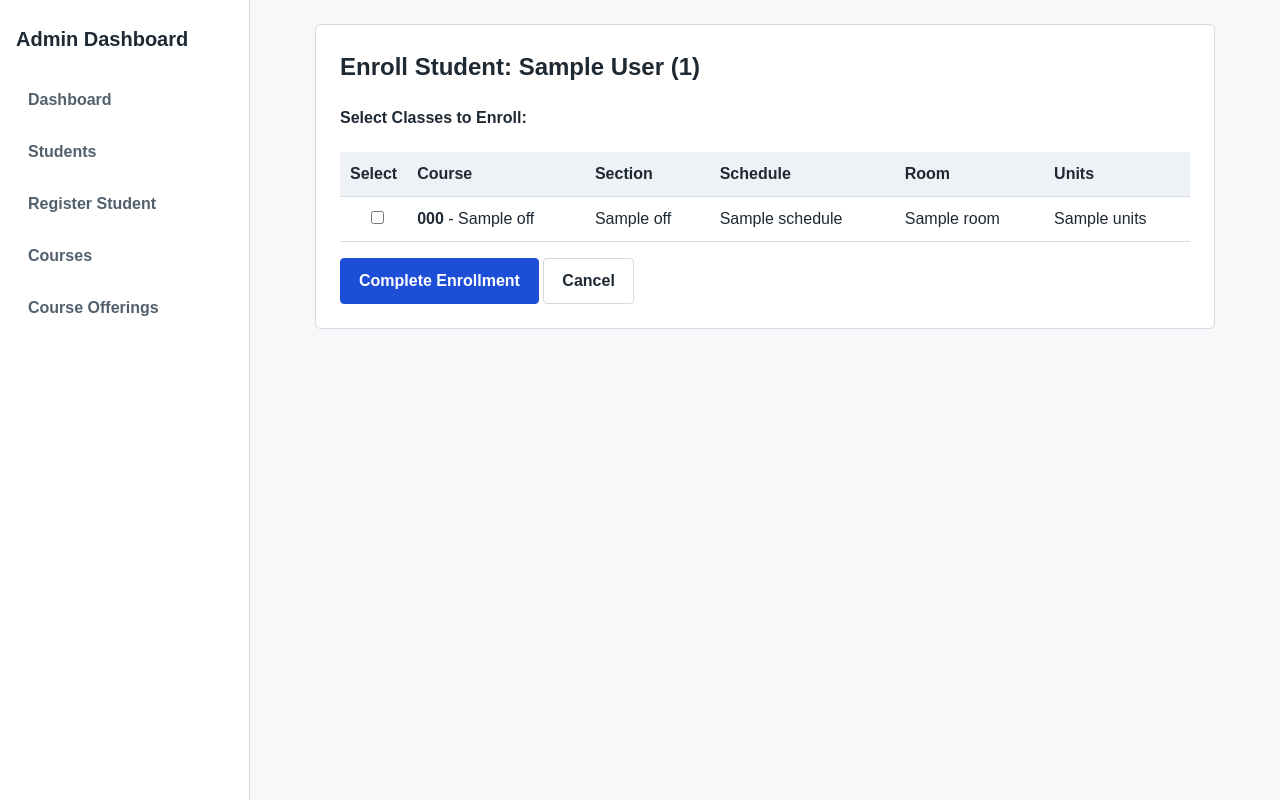
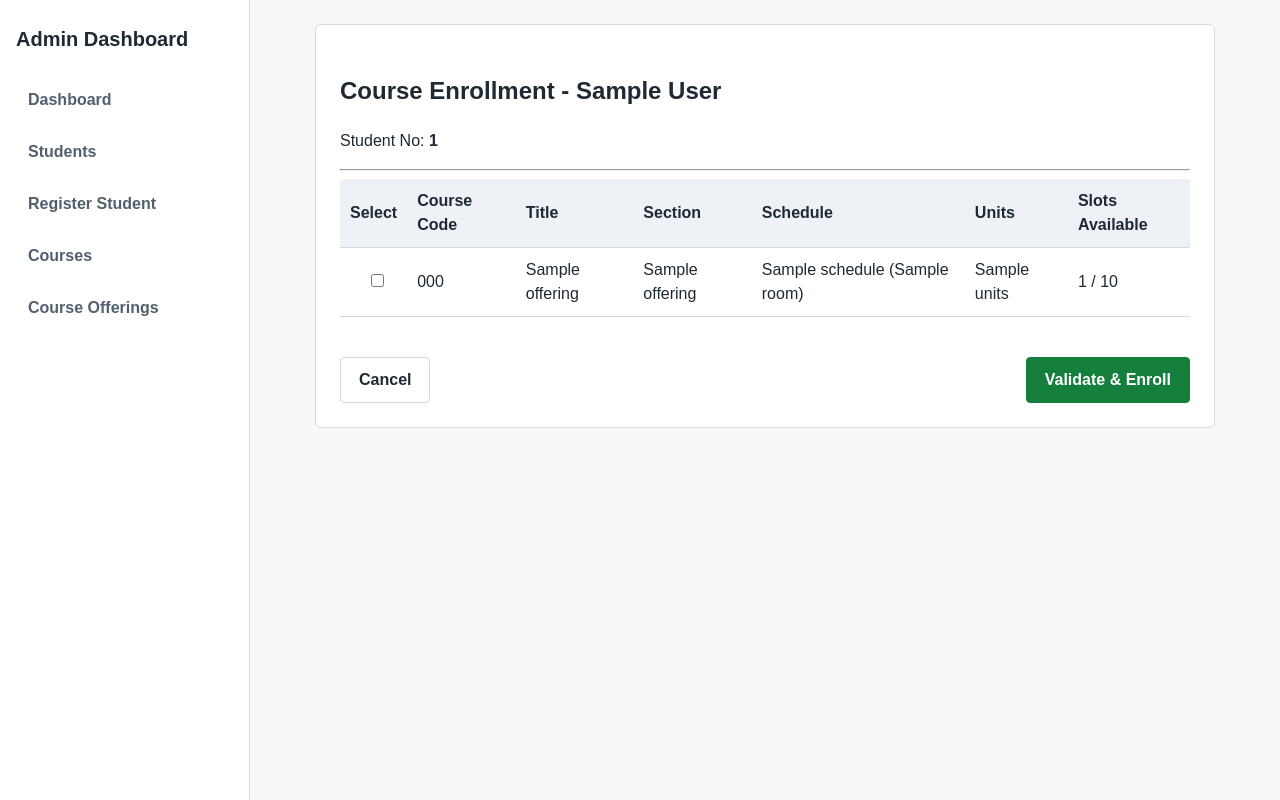
Before and after one commit to AntonioRA3377/Enrollment-system-, a Flask app: template templates/enrollment_form.html in a window 1280 px wide. Run offline with Flask 3, Linux system fonts and the light colour scheme; the template is opened without the code that fills it: most values are stand-ins (such as "Sample title", 1, 10 or a date in 2020).

Commit message:
Complete Lab 11: Enrollment Validation and resolve routing/template bug fixes

```diff
--- a/app.py
+++ b/app.py
@@ -127,7 +127,7 @@ def student_new():
         first_name = request.form['first_name']
         last_name = request.form['last_name']
         email = request.form['email']
-        program_id = request.form['program_id']
+        program_id = request.form.get('program_id')
 
         try:
             cursor.execute(
@@ -154,6 +154,68 @@ def student_new():
     return render_template('student_form.html', programs=programs)
 
 
+@app.route('/student/edit/<int:student_id>', methods=['GET', 'POST'])
+def student_edit(student_id):
+    conn = get_db_connection()
+    cursor = conn.cursor(dictionary=True)
+
+    if request.method == 'POST':
+        first_name = request.form['first_name']
+        last_name = request.form['last_name']
+        email = request.form['email']
+        program_id = request.form.get('program_id')
+
+        try:
+            cursor.execute(
+                """
+                UPDATE students
+                SET first_name = %s, last_name = %s, email = %s, program_id = %s
+                WHERE student_id = %s
+            """,
+                (first_name, last_name, email, program_id, student_id),
+            )
+            conn.commit()
+            flash('Student profile updated successfully!', 'success')
+            return redirect(url_for('student_profile', student_id=student_id))
+        except Exception as e:
+            conn.rollback()
+            flash(f'Error updating student: {e}', 'danger')
+
+    cursor.execute('SELECT * FROM students WHERE student_id = %s', (student_id,))
+    student = cursor.fetchone()
+
+    cursor.execute('SELECT * FROM programs')
+    programs = cursor.fetchall()
+
+    cursor.close()
+    conn.close()
+
+    if not student:
+        flash('Student not found.', 'danger')
+        return redirect(url_for('students'))
+
+    return render_template('student_form.html', student=student, programs=programs)
+
+
+@app.route('/student/delete/<int:student_id>', methods=['POST'])
+def student_delete(student_id):
+    conn = get_db_connection()
+    cursor = conn.cursor()
+
+    try:
+        cursor.execute("DELETE FROM students WHERE student_id = %s", (student_id,))
+        conn.commit()
+        flash('Student record deleted successfully!', 'success')
+    except Exception as e:
+        conn.rollback()
+        flash(f'Error deleting student: {e}', 'danger')
+    finally:
+        cursor.close()
+        conn.close()
+
+    return redirect(url_for('students'))
+
+
 # ---------------------------------------------------------
 # PROGRAMS & COURSES ROUTES
 # ---------------------------------------------------------
@@ -177,6 +239,94 @@ def courses():
     cursor.close()
     conn.close()
     return render_template('courses.html', courses=courses_list)
+
+
+@app.route('/course/new', methods=['GET', 'POST'])
+def course_new():
+    conn = get_db_connection()
+    cursor = conn.cursor(dictionary=True)
+
+    if request.method == 'POST':
+        course_code = request.form['course_code']
+        course_title = request.form['course_title']
+        units = request.form['units']
+
+        try:
+            cursor.execute(
+                """
+                INSERT INTO courses (course_code, course_title, units)
+                VALUES (%s, %s, %s)
+            """,
+                (course_code, course_title, units),
+            )
+            conn.commit()
+            flash('Course added successfully!', 'success')
+            return redirect(url_for('courses'))
+        except Exception as e:
+            conn.rollback()
+            flash(f'Error adding course: {e}', 'danger')
+        finally:
+            cursor.close()
+            conn.close()
+
+    return render_template('course_form.html')
+
+
+@app.route('/course/edit/<int:course_id>', methods=['GET', 'POST'])
+def course_edit(course_id):
+    conn = get_db_connection()
+    cursor = conn.cursor(dictionary=True)
+
+    if request.method == 'POST':
+        course_code = request.form['course_code']
+        course_title = request.form['course_title']
+        units = request.form['units']
+
+        try:
+            cursor.execute(
+                """
+                UPDATE courses
+                SET course_code = %s, course_title = %s, units = %s
+                WHERE course_id = %s
+            """,
+                (course_code, course_title, units, course_id),
+            )
+            conn.commit()
+            flash('Course updated successfully!', 'success')
+            return redirect(url_for('courses'))
+        except Exception as e:
+            conn.rollback()
+            flash(f'Error updating course: {e}', 'danger')
+
+    cursor.execute('SELECT * FROM courses WHERE course_id = %s', (course_id,))
+    course = cursor.fetchone()
+    cursor.close()
+    conn.close()
+
+    if not course:
+        flash('Course not found.', 'danger')
+        return redirect(url_for('courses'))
+
+    return render_template('course_form.html', course=course)
+
+
+@app.route('/course/delete/<int:course_id>', methods=['POST'])
+def course_delete(course_id):
+    conn = get_db_connection()
+    cursor = conn.cursor()
+
+    try:
+        cursor.execute("DELETE FROM courses WHERE course_id = %s", (course_id,))
+        conn.commit()
+        flash('Course deleted successfully!', 'success')
+    except Exception as e:
+        conn.rollback()
+        flash(f'Error deleting course: {e}', 'danger')
+    finally:
+        cursor.close()
+        conn.close()
+
+    return redirect(url_for('courses'))
 
 
 # ---------------------------------------------------------
@@ -236,8 +386,27 @@ def offering_new():
     return render_template('offering_form.html', courses=courses_list)
 
 
+@app.route('/offering/delete/<int:offering_id>', methods=['POST'])
+def offering_delete(offering_id):
+    conn = get_db_connection()
+    cursor = conn.cursor()
+
+    try:
+        cursor.execute("DELETE FROM course_offerings WHERE offering_id = %s", (offering_id,))
+        conn.commit()
+        flash('Course offering deleted successfully!', 'success')
+    except Exception as e:
+        conn.rollback()
+        flash(f'Error deleting offering: {e}', 'danger')
+    finally:
+        cursor.close()
+        conn.close()
+
+    return redirect(url_for('offerings'))
+
+
 # ---------------------------------------------------------
-# LAB 9: ENROLLMENT & BILLING ASSESSMENT ROUTES
+# LAB 9 & LAB 11: ENROLLMENT & VALIDATION ROUTES
 # ---------------------------------------------------------
 @app.route('/enroll/<int:student_id>', methods=['GET', 'POST'])
 def enroll(student_id):
@@ -247,45 +416,66 @@ def enroll(student_id):
     if request.method == 'POST':
         selected_offerings = request.form.getlist('offering_ids')
 
+        # 1. Validation: At least one course selected
         if not selected_offerings:
             flash('Please select at least one course to enroll.', 'warning')
             return redirect(url_for('enroll', student_id=student_id))
 
         try:
-            cursor.execute(
-                "INSERT INTO enrollments (student_id) VALUES (%s)",
-                (student_id,),
-            )
+            # 2. Validation: Check section capacities & duplicate enrollments
+            for offering_id in selected_offerings:
+                cursor.execute("""
+                    SELECT co.capacity, co.section_name, c.course_code,
+                           (SELECT COUNT(*) FROM enrollment_items ei WHERE ei.offering_id = co.offering_id) AS enrolled_count
+                    FROM course_offerings co
+                    JOIN courses c ON co.course_id = c.course_id
+                    WHERE co.offering_id = %s
+                """, (offering_id,))
+                offering_info = cursor.fetchone()
+
+                if offering_info and offering_info['enrolled_count'] >= offering_info['capacity']:
+                    flash(f"Cannot enroll: Course {offering_info['course_code']} ({offering_info['section_name']}) is already full!", "danger")
+                    return redirect(url_for('enroll', student_id=student_id))
+
+                cursor.execute("""
+                    SELECT ei.item_id
+                    FROM enrollment_items ei
+                    JOIN enrollments e ON ei.enrollment_id = e.enrollment_id
+                    WHERE e.student_id = %s AND ei.offering_id = %s
+                """, (student_id, offering_id))
+                already_enrolled = cursor.fetchone()
+
+                if already_enrolled:
+                    flash(f"Validation Error: Student is already enrolled in {offering_info['course_code']} ({offering_info['section_name']}).", "danger")
+                    return redirect(url_for('enroll', student_id=student_id))
+
+            # 3. Create Enrollment
+            cursor.execute("INSERT INTO enrollments (student_id) VALUES (%s)", (student_id,))
             enrollment_id = cursor.lastrowid
 
             for offering_id in selected_offerings:
-                cursor.execute(
-                    """
+                cursor.execute("""
                     INSERT INTO enrollment_items (enrollment_id, offering_id)
                     VALUES (%s, %s)
-                """,
-                    (enrollment_id, offering_id),
-                )
+                """, (enrollment_id, offering_id))
 
             conn.commit()
-            flash('Student enrolled successfully!', 'success')
-            return redirect(
-                url_for('assessment', enrollment_id=enrollment_id)
-            )
+            flash('Enrollment successfully validated and created!', 'success')
+            return redirect(url_for('assessment', enrollment_id=enrollment_id))
+
         except Exception as e:
             conn.rollback()
-            flash(f'Enrollment failed: {e}', 'danger')
+            flash(f'Enrollment validation failed: {e}', 'danger')
         finally:
             cursor.close()
             conn.close()
 
-    cursor.execute(
-        'SELECT * FROM students WHERE student_id = %s', (student_id,)
-    )
+    cursor.execute('SELECT * FROM students WHERE student_id = %s', (student_id,))
     student = cursor.fetchone()
 
     cursor.execute("""
-        SELECT co.*, c.course_code, c.course_title, c.units
+        SELECT co.*, c.course_code, c.course_title, c.units,
+               (SELECT COUNT(*) FROM enrollment_items ei WHERE ei.offering_id = co.offering_id) AS enrolled_count
         FROM course_offerings co
         JOIN courses c ON co.course_id = c.course_id
     """)
@@ -293,9 +483,7 @@ def enroll(student_id):
 
     cursor.close()
     conn.close()
-    return render_template(
-        'enrollment_form.html', student=student, offerings=available_offerings
-    )
+    return render_template('enrollment_form.html', student=student, offerings=available_offerings)
 
 
 @app.route('/assessment/<int:enrollment_id>')
--- a/templates/enrollment_form.html
+++ b/templates/enrollment_form.html
@@ -1,42 +1,57 @@
- {% extends 'base.html' %}
+{% extends "base.html" %}
+
+{% block title %}Enroll Courses{% endblock %}
 
 {% block content %}
-<h2>Enroll Student: {{ student.first_name }} {{ student.last_name }} ({{ student.student_number }})</h2>
+<div class="container mt-4">
+    <h2>Course Enrollment - {{ student.first_name }} {{ student.last_name }}</h2>
+    <p class="text-muted">Student No: <strong>{{ student.student_number }}</strong></p>
+    <hr>
 
-<form method="POST" class="mt-3">
-    <h4>Select Classes to Enroll:</h4>
-    <table class="table table-bordered table-hover mt-2">
-        <thead class="table-dark">
+    <form method="POST" action="{{ url_for('enroll', student_id=student.student_id) }}">
+        <div class="table-wrap">
+            <table class="table">
+                <thead>
                     <tr>
-                <th style="width: 50px;">Select</th>
-                <th>Course</th>
-                <th>Section</th>
-                <th>Schedule</th>
-                <th>Room</th>
-                <th>Units</th>
+                        <th scope="col">Select</th>
+                        <th scope="col">Course Code</th>
+                        <th scope="col">Title</th>
+                        <th scope="col">Section</th>
+                        <th scope="col">Schedule</th>
+                        <th scope="col">Units</th>
+                        <th scope="col">Slots Available</th>
                     </tr>
                 </thead>
                 <tbody>
-            {% for off in offerings %}
+                    {% for o in offerings %}
                     <tr>
-                <td class="text-center">
-                    <input type="checkbox" name="offering_ids" value="{{ off.offering_id }}" class="form-check-input">
+                        <td>
+                            {% if o.enrolled_count < o.capacity %}
+                                <input type="checkbox" name="offering_ids" value="{{ o.offering_id }}">
+                            {% else %}
+                                <span class="badge danger" style="color: red; font-weight: bold;">FULL</span>
+                            {% endif %}
                         </td>
-                <td><strong>{{ off.course_code }}</strong> - {{ off.course_title }}</td>
-                <td>{{ off.section_name }}</td>
-                <td>{{ off.schedule }}</td>
-                <td>{{ off.room }}</td>
-                <td>{{ off.units }}</td>
+                        <td>{{ o.course_code }}</td>
+                        <td>{{ o.course_title }}</td>
+                        <td>{{ o.section_name }}</td>
+                        <td>{{ o.schedule or 'TBA' }} ({{ o.room or 'TBA' }})</td>
+                        <td>{{ o.units }}</td>
+                        <td>{{ o.enrolled_count }} / {{ o.capacity }}</td>
                     </tr>
                     {% else %}
                     <tr>
-                <td colspan="6" class="text-center">No available course offerings found. Create offerings first.</td>
+                        <td colspan="7" class="text-center">No course offerings available.</td>
                     </tr>
                     {% endfor %}
                 </tbody>
             </table>
+        </div>
 
-    <button type="submit" class="btn btn-primary">Complete Enrollment</button>
-    <a href="{{ url_for('student_profile', student_id=student.student_id) }}" class="btn btn-secondary">Cancel</a>
+        <div class="mt-4 d-flex justify-content-between">
+            <a href="{{ url_for('students') }}" class="btn btn-secondary">Cancel</a>
+            <button type="submit" class="btn btn-success">Validate & Enroll</button>
+        </div>
     </form>
+</div>
 {% endblock %}
```
Also changed, not shown: templates/course_form.html (+44 -22 lines), templates/dashboard.html (added, +30 -0 lines), templates/student_form.html (added, +50 -0 lines), 1 other file. Lines whose indentation alone changed are shown as unchanged.
